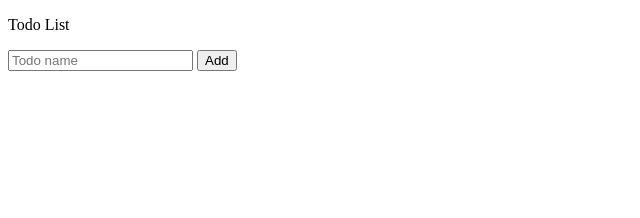
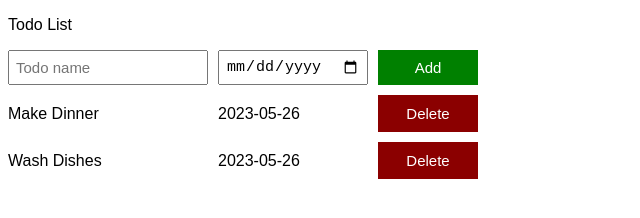
Before and after one commit to dogu-bolut/JavaScript-Basics, a plain HTML site: page SuperSimpleDev/Todo-list.html in a window 1280 px wide. Shown: the whole page, without its empty margins (0-640 px from the left). Drawn offline with Linux system fonts and the light colour scheme.

Commit message:
11-Arrays-Loops(part2)

```diff
--- /dev/null
+++ b/SuperSimpleDev/Todo-list.css
@@ -0,0 +1,41 @@
+body {
+    font-family: Arial;
+}
+
+.todo-grid,
+.todo-input-grid {
+    display: grid;
+    grid-template-columns: 200px 150px 100px;
+    column-gap: 10px;
+    row-gap: 10px;
+    align-items: center;
+}
+
+.todo-input-grid {
+    margin-bottom: 10px;
+    align-items: stretch;
+}
+
+.js-name-input,
+.js-duedate-input {
+    font-size: 15px;
+    padding: 6px;
+}
+
+.add-todo-button {
+    background-color: green;
+    color: white;
+    border: none;
+    font-size: 15px;
+    cursor: pointer;
+}
+
+.delete-todo-button {
+    background-color: darkred;
+    color: white;
+    border: none;
+    font-size: 15px;
+    cursor: pointer;
+    padding-top: 10px;
+    padding-bottom: 10px;
+}
--- a/SuperSimpleDev/Todo-list.html
+++ b/SuperSimpleDev/Todo-list.html
@@ -3,14 +3,19 @@
 
 <head>
     <title>ToDo List</title>
+    <link rel="stylesheet" href="Todo-list.css">
 </head>
 
 <body>
     <p>Todo List</p>
-    <input placeholder="Todo name" class="js-name-input">
-    <button onclick="addTodo();">Add</button>
 
-    <div class="js-todo-list"></div>
+    <div class="todo-input-grid">
+        <input placeholder="Todo name" class="js-name-input" onkeydown="handleCostKeydown(event);">
+        <input type="date" class="js-duedate-input">
+        <button onclick="addTodo();" class="add-todo-button">Add</button>
+    </div>
+
+    <div class="js-todo-list todo-grid"></div>
 
     <script src="Todo-list.js"></script>
 </body>
--- a/SuperSimpleDev/Todo-list.js
+++ b/SuperSimpleDev/Todo-list.js
@@ -1,4 +1,10 @@
-const todoList = [];
+const todoList = [{
+    name: 'Make Dinner',
+    dueDate: '2023-05-26'
+}, {
+    name: 'Wash Dishes',
+    dueDate: '2023-05-26'
+}];
 
 renderTodoList();
 
@@ -7,19 +13,43 @@ function renderTodoList() {
     let todoListHtml = '';
 
     for (let i = 0; i < todoList.length; i++) {
-        const todo = todoList[i];
-        const html = `<p>${todo}</p>`; //generating the html
+        const todoObject = todoList[i];
+        //const name = todoObject.name;
+        //const dueDate = todoObject.dueDate;
+        const { name, dueDate } = todoObject;
+        const html = `
+            <div>${name}</div>
+            <div>${dueDate}</div>
+            <button onclick="
+                todoList.splice(${i}, 1);
+                renderTodoList();
+            " class="delete-todo-button">Delete</button>
+        `; //generating the html
         todoListHtml += html;
     }
-    console.log(todoListHtml);
     document.querySelector('.js-todo-list').innerHTML = todoListHtml;
 }
 
 function addTodo() {
     const inputElement = document.querySelector('.js-name-input');
     const name = inputElement.value;
-    todoList.push(name);
-    //console.log(todoList);
+
+    const dateInputElement = document.querySelector('.js-duedate-input');
+    const dueDate = dateInputElement.value;
+
+    todoList.push({
+        //name: name,
+        //dueDate: dueDate
+        name,
+        dueDate
+    });
     inputElement.value = '';
     renderTodoList();
 }
+
+function handleCostKeydown(event) {
+    console.log(event.key);
+    if (event.key === 'Enter') {
+        addTodo();
+    }
+}
```
Also changed, not shown: SuperSimpleDev/11-arrays-and-loops.html (+35 -0 lines).
